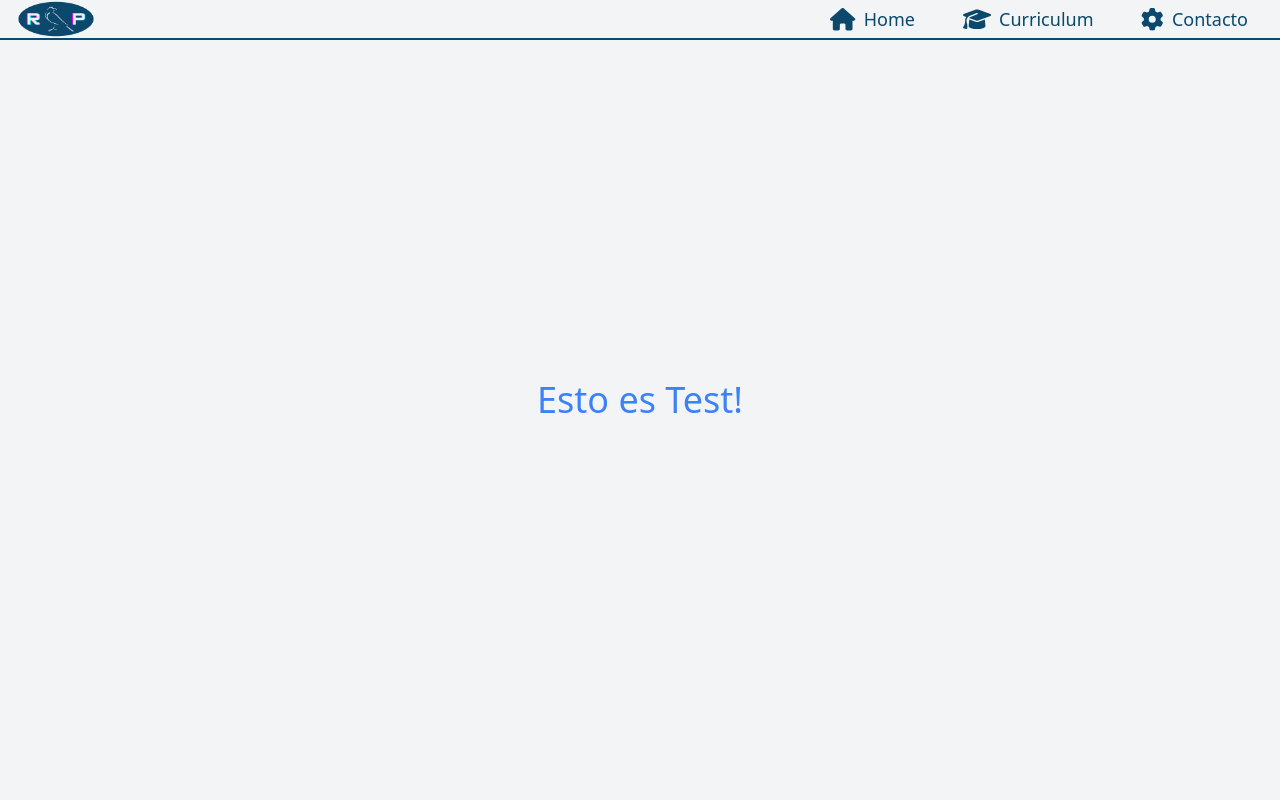
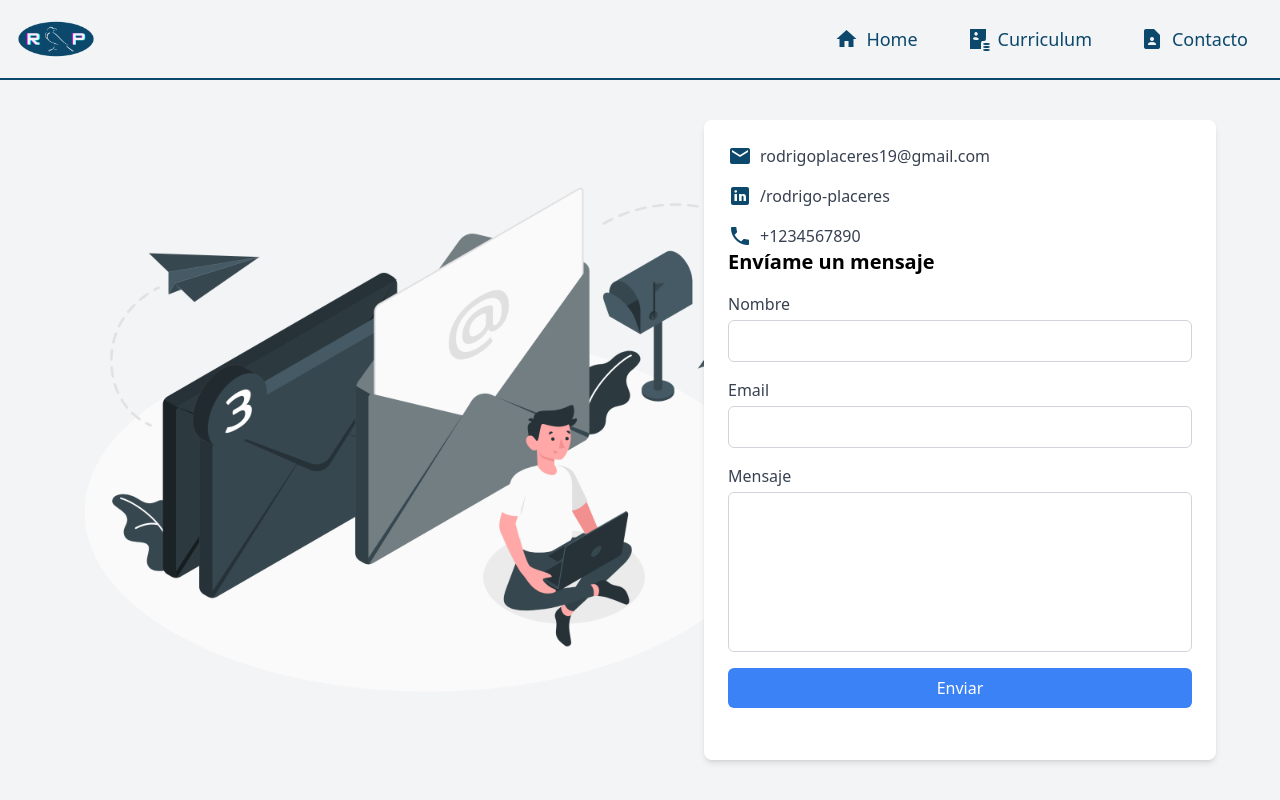
Before and after one commit to rodrigopla97/my-repository, a React (Create React App) app: page /contact in a window 1280 px wide. Built offline with nearby package versions, Linux system fonts and the light colour scheme.

Commit message:
first refactor - images added and new views

```diff
--- a/src/components/header.tsx
+++ b/src/components/headerInterface.tsx
@@ -1,32 +1,27 @@
-import React from 'react';
-import { FontAwesomeIcon } from '@fortawesome/react-fontawesome';
-import { faHome, faGraduationCap, faCog } from '@fortawesome/free-solid-svg-icons';
 import { Link } from 'react-router-dom';
 import logo from '../images/logo-rod.png';
+import CurriculumIcon from '../icons/curriculumIconInterface';
 
-const Header: React.FC = () => {
+export default function HeaderInterface() {
   return (
-    <div className="h-[5vh] flex justify-between items-center px-4 py-2 fixed w-full border-b-2 border-bluePrimary text-bluePrimary bg-gray-100 z-10">
+    <div className="max-h-[10vh] flex justify-between items-center px-4 fixed w-full border-b-2 border-bluePrimary text-bluePrimary bg-gray-100 z-10">
       <div className="flex items-center">
-      <img src={logo} alt="Logo" className="h-20 mr-2" />
-        {/* <span className="text-xl font-bold py-2">RodPLA</span> */}
+        <img src={logo} alt="Logo" className="h-20 mr-2" />
       </div>
       <div className="flex space-x-2 sm:space-x-4">
         <Link to="/" className="text-bluePrimary text-lg hover:bg-gray-700 hover:text-white px-2 sm:px-4 py-1 rounded flex items-center">
-          <FontAwesomeIcon icon={faHome} size="lg" />
+          <span className="material-icons text-bluePrimary">home</span>
           <span className="ml-2 hidden sm:inline">Home</span>
         </Link>
         <Link to="/curriculum" className="text-bluePrimary text-lg hover:bg-gray-700 hover:text-white px-2 sm:px-4 py-1 rounded flex items-center">
-          <FontAwesomeIcon icon={faGraduationCap} size="lg" />
+          <CurriculumIcon />
           <span className="ml-2 hidden sm:inline">Curriculum</span>
         </Link>
         <Link to="/contact" className="text-bluePrimary text-lg hover:bg-gray-700 hover:text-white px-2 sm:px-4 py-1 rounded flex items-center">
-          <FontAwesomeIcon icon={faCog} size="lg" />
+          <span className="material-icons">contact_page</span>
           <span className="ml-2 hidden sm:inline">Contacto</span>
         </Link>
       </div>
     </div>
   );
 };
-
-export default Header;
--- /dev/null
+++ b/src/components/interfaces/curriculum/contactMeInterface.tsx
@@ -0,0 +1,42 @@
+export default function ContactMeInterface() {
+  return (
+    <div>
+      <div >
+        <h2 className="text-xl font-semibold mb-4">Envíame un mensaje</h2>
+        <form>
+          <div className="mb-4">
+            <label htmlFor="name" className="block text-gray-700">Nombre</label>
+            <input
+              id="name"
+              name="name"
+              className="mt-1 block w-full p-2 border border-gray-300 rounded-md"
+            />
+          </div>
+
+          <div className="mb-4">
+            <label htmlFor="email" className="block text-gray-700">Email</label>
+            <input
+              id="email"
+              name="email"
+              type="email"
+              className="mt-1 block w-full p-2 border border-gray-300 rounded-md"
+            />
+          </div>
+
+          <div className="mb-4">
+            <label htmlFor="message" className="block text-gray-700">Mensaje</label>
+            <textarea
+              id="message"
+              name="message"
+              className="mt-1 block w-full p-2 border border-gray-300 rounded-md resize-none min-h-[20vh]"
+            />
+          </div>
+
+          <button type="submit" className="w-full bg-blue-500 text-white p-2 rounded-md hover:bg-blue-600">
+            Enviar
+          </button>
+        </form>
+      </div>
+    </div>
+  );
+}
--- a/src/components/test.tsx
+++ /dev/null
@@ -1,11 +0,0 @@
-import React from 'react';
-
-const Test: React.FC = () => {
-  return (
-    <div className="flex justify-center items-center h-screen bg-gray-100">
-      <h1 className="text-4xl text-blue-500">Esto es Test!</h1>
-    </div>
-  );
-}
-
-export default Test;
--- /dev/null
+++ b/src/icons/curriculumIconInterface.tsx
@@ -0,0 +1,25 @@
+export default function CurriculumIcon() {
+    return (
+
+        <div >
+            <svg version="1.0" xmlns="http://www.w3.org/2000/svg"
+                width="24px" height="24px" viewBox="0 0 24 24"
+                preserveAspectRatio="xMidYMid meet">
+
+                <g transform="translate(0.000000,24.000000) scale(0.100000,-0.100000)"
+                    fill="#0B486B" >
+                    <path d="M40 120 l0 -100 55 0 55 0 0 40 c0 36 3 40 25 40 24 0 25 3 25 60 l0
+60 -80 0 -80 0 0 -100z m76 59 c10 -17 -13 -36 -27 -22 -12 12 -4 33 11 33 5
+0 12 -5 16 -11z m12 -56 c2 -9 -7 -13 -27 -13 -30 0 -39 9 -24 24 11 10 46 3
+51 -11z"/>
+                    <path d="M170 70 c0 -5 16 -10 35 -10 19 0 35 5 35 10 0 6 -16 10 -35 10 -19
+0 -35 -4 -35 -10z"/>
+                    <path d="M170 40 c0 -5 16 -10 35 -10 19 0 35 5 35 10 0 6 -16 10 -35 10 -19
+0 -35 -4 -35 -10z"/>
+                    <path d="M170 10 c0 -5 16 -10 35 -10 19 0 35 5 35 10 0 6 -16 10 -35 10 -19
+0 -35 -4 -35 -10z"/>
+                </g>
+            </svg>
+        </div>
+    );
+};
--- /dev/null
+++ b/src/icons/linkedinIconInteface.tsx
@@ -0,0 +1,9 @@
+export default function LinkedInIcon() {
+    return (
+        <div >
+            <svg xmlns="http://www.w3.org/2000/svg" viewBox="0 0 24 24" width="24px" height="24px" fill="#0B486B">
+                <path d="M19,3H5C3.895,3,3,3.895,3,5v14c0,1.105,0.895,2,2,2h14c1.105,0,2-0.895,2-2V5C21,3.895,20.105,3,19,3z M9,17H6.477v-7H9 V17z M7.694,8.717c-0.771,0-1.286-0.514-1.286-1.2s0.514-1.2,1.371-1.2c0.771,0,1.286,0.514,1.286,1.2S8.551,8.717,7.694,8.717z M18,17h-2.442v-3.826c0-1.058-0.651-1.302-0.895-1.302s-1.058,0.163-1.058,1.302c0,0.163,0,3.826,0,3.826h-2.523v-7h2.523v0.977 C13.93,10.407,14.581,10,15.802,10C17.023,10,18,10.977,18,13.174V17z" />
+            </svg>
+        </div>
+    );
+};
--- a/src/index.css
+++ b/src/index.css
@@ -1,7 +1,57 @@
+@import url("https://fonts.googleapis.com/css?family=Material+Icons|Material+Icons+Outlined|Material+Icons+Two+Tone|Material+Icons+Round|Material+Icons+Sharp");
+
 @tailwind base;
 @tailwind components;
 @tailwind utilities;
 
 ::-webkit-scrollbar {
+  width: 0;
+}
+
+@keyframes typing {
+  from {
     width: 0;
   }
+
+  to {
+    width: 100%;
+  }
+}
+
+@keyframes deleting {
+  from {
+    width: 100%;
+  }
+
+  to {
+    width: 0;
+  }
+}
+
+@keyframes blink-caret {
+
+  from,
+  to {
+    border-color: transparent;
+  }
+
+  50% {
+    border-color: black;
+  }
+}
+
+.typewriter h2 {
+  display: inline-block;
+  overflow: hidden;
+  border-right: .15em solid black;
+  white-space: nowrap;
+  animation: blink-caret .75s step-end infinite;
+}
+
+.typing {
+  animation: typing 3s steps(30, end) forwards, blink-caret .75s step-end infinite;
+}
+
+.deleting {
+  animation: deleting 3s steps(30, end) forwards, blink-caret .75s step-end infinite;
+}
--- /dev/null
+++ b/src/routes/contact/contactPage.tsx
@@ -0,0 +1,40 @@
+
+import React from 'react';
+import LinkedInIcon from '../../icons/linkedinIconInteface';
+import mail from '../../images/mail.png'
+import ContactMeInterface from '../../components/interfaces/curriculum/contactMeInterface';
+
+export default function ContactPage() {
+  return (
+    <div className="relative flex flex-col md:flex-row h-screen bg-gray-100 ">
+      <img src={mail} alt="Logo" className="absolute inset-0 h-full w-full object-cover opacity-20 md:opacity-100 md:h-screen md:mt-[5vh] md:fixed md:w-auto pl-auto md:pl-[5vh]" />
+
+      <div className="relative flex flex-col justify-center items-center w-full md:w-1/2 ml-auto my-auto">
+        <div className="w-[80vw] md:w-[40vw] md:h-[80vh] p-6 bg-white rounded-lg shadow-md mt-[10vh]">
+          <div className="space-y-4">
+            <div className="flex items-center">
+              <span className="material-icons mr-2 text-bluePrimary">mail</span>
+              <p className="text-gray-700">rodrigoplaceres19@gmail.com</p>
+            </div>
+            <div className="flex items-center">
+              <a
+                href="https://www.linkedin.com/in/rodrigo-placeres/"
+                target="_blank"
+                rel="noopener noreferrer"
+                className="flex items-center"
+              >
+                <LinkedInIcon />
+                <p className="text-gray-700 ml-2">/rodrigo-placeres</p>
+              </a>
+            </div>
+            <div className="flex items-center">
+              <span className="material-icons mr-2 text-bluePrimary">phone</span>
+              <p className="text-gray-700">+1234567890</p>
+            </div>
+          </div>
+          <ContactMeInterface />
+        </div>
+      </div>
+    </div>
+  );
+}
--- a/src/routes/curriculum/curriculumPage.tsx
+++ b/src/routes/curriculum/curriculumPage.tsx
@@ -82,7 +82,7 @@ export const jobExperiences: JobExperience[] = [
 ];
 
 
-const Curriculum: React.FC = () => {
+export default function curriculumPage() {
   return (
     <div className="container mx-auto py-[10vh]">
       <div className="bg-white p-8 rounded shadow-md">
@@ -114,5 +114,3 @@ const Curriculum: React.FC = () => {
     </div>
   );
 };
-
-export default Curriculum;
--- a/src/routes/main/mainPage.tsx
+++ b/src/routes/main/mainPage.tsx
@@ -1,14 +1,54 @@
-import React from 'react';
-import CarrerasList from '../../components/interfaces/main/carrerListInterface';
+import React, { useState, useEffect } from 'react';
+import desk from '../../images/programmer-desk.png';
 
-const Main: React.FC = () => {
+const texts = [
+  'Desarrollador FrontEnd',
+  'Técnico en computación',
+];
+
+export default function MainPage() {
+  const [currentText, setCurrentText] = useState('');
+  const [isDeleting, setIsDeleting] = useState(false);
+  const [loopNum, setLoopNum] = useState(0);
+  const [typingSpeed, setTypingSpeed] = useState(150);
+
+  useEffect(() => {
+    const handleType = () => {
+      const i = loopNum % texts.length;
+      const fullText = texts[i];
+
+      setCurrentText(isDeleting
+        ? fullText.substring(0, currentText.length - 1)
+        : fullText.substring(0, currentText.length + 1));
+
+      setTypingSpeed(isDeleting ? 100 : 150);
+
+      if (!isDeleting && currentText === fullText) {
+        setTimeout(() => setIsDeleting(true), 500);
+      } else if (isDeleting && currentText === '') {
+        setIsDeleting(false);
+        setLoopNum(loopNum + 1);
+      }
+    };
+
+    const timer = setTimeout(handleType, typingSpeed);
+
+    return () => clearTimeout(timer);
+  }, [currentText, isDeleting, loopNum, typingSpeed]);
+
   return (
-
-    <div className="flex flex-col justify-center items-center min-h-screen bg-gray-100">
-      <h1 className="text-4xl text-blue-500 mb-8">Esto es Main</h1>
-      <CarrerasList />
+    <div className="flex flex-col justify-center min-h-screen bg-gray-100">
+      <div className="flex flex-row justify-between items-center w-full container mx-auto">
+        <div className="text-bluePrimary my-auto text-6xl space-y-4">
+          <h1>Rodrigo Placeres</h1>
+          <div className="typewriter">
+            <h2 className={isDeleting ? 'deleting' : 'typing'}>
+              <span className="bg-green-500">{currentText}</span>
+            </h2>
+          </div>
+        </div>
+        <img src={desk} alt="Logo" className="h-screen ml-auto fixed right-0" />
+      </div>
     </div>
   );
-};
-
-export default Main;
+}
--- a/src/routes/routes.tsx
+++ b/src/routes/routes.tsx
@@ -1,20 +1,20 @@
 import { BrowserRouter, Route, Routes } from "react-router-dom";
-import Main from "./main/mainPage";
-import Test from "../components/test";
-import Header from "../components/header";
-import Curriculum from "./curriculum/curriculumPage";
+import CurriculumPage from "./curriculum/curriculumPage";
+import HeaderInterface from "../components/headerInterface";
+import MainPage from "./main/mainPage";
+import ContactPage from "./contact/contactPage";
 
 export default function RoutesProvider() {
   return (
     <BrowserRouter>
-        <Header />
-        <div className="bg-gray-100 min-h-screen">
-          <Routes>
-            <Route path="/" element={<Main />} />
-            <Route path="/curriculum" element={<Curriculum />} />
-            <Route path="/contact" element={<Test />} />
-          </Routes>
-        </div>
+      <HeaderInterface />
+      <div className="bg-gray-100 min-h-screen">
+        <Routes>
+          <Route path="/" element={<MainPage />} />
+          <Route path="/curriculum" element={<CurriculumPage />} />
+          <Route path="/contact" element={<ContactPage />} />
+        </Routes>
+      </div>
     </BrowserRouter>
   );
 }
```
Also changed, not shown: src/images/mail.png (added), src/images/programmer-desk.png (added).
